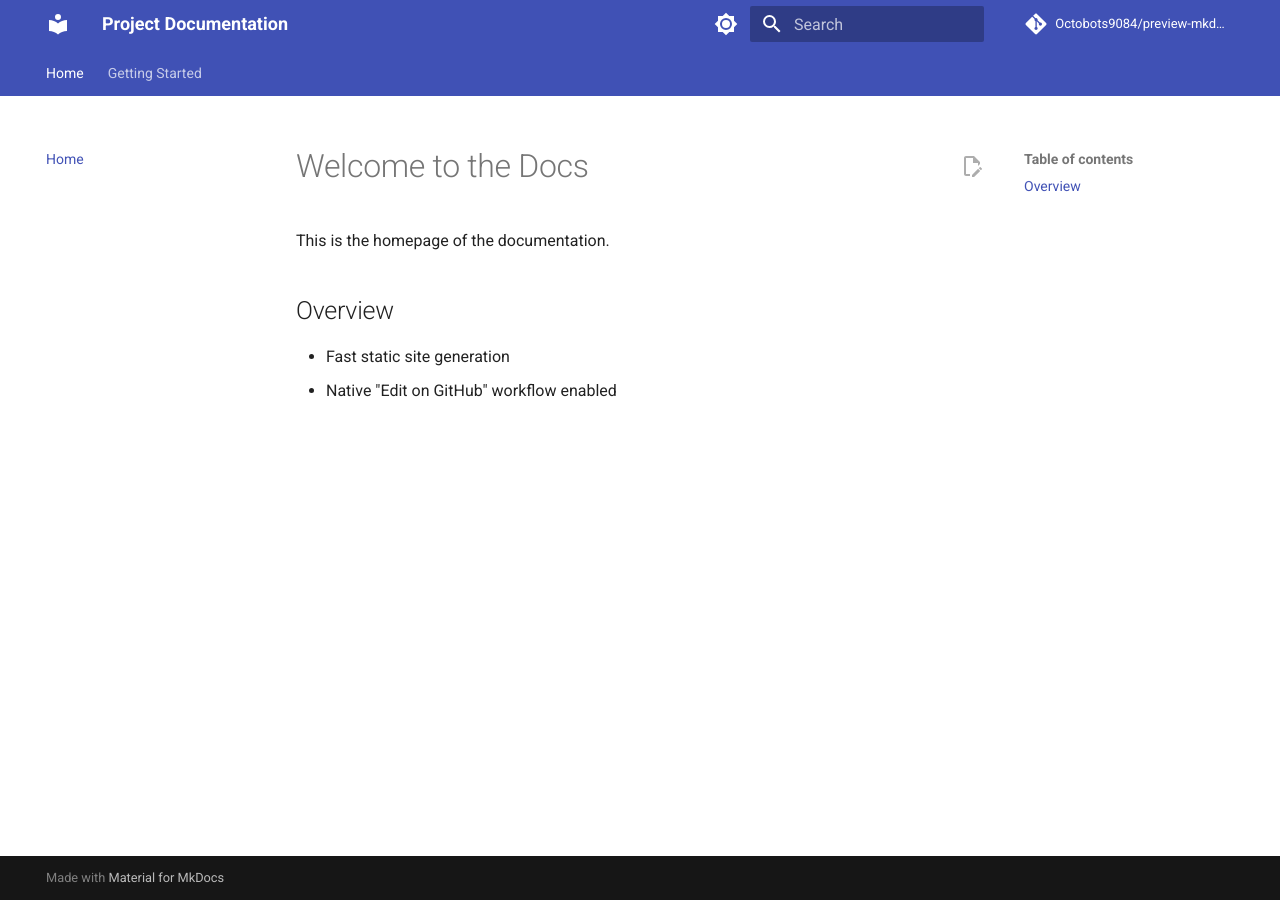
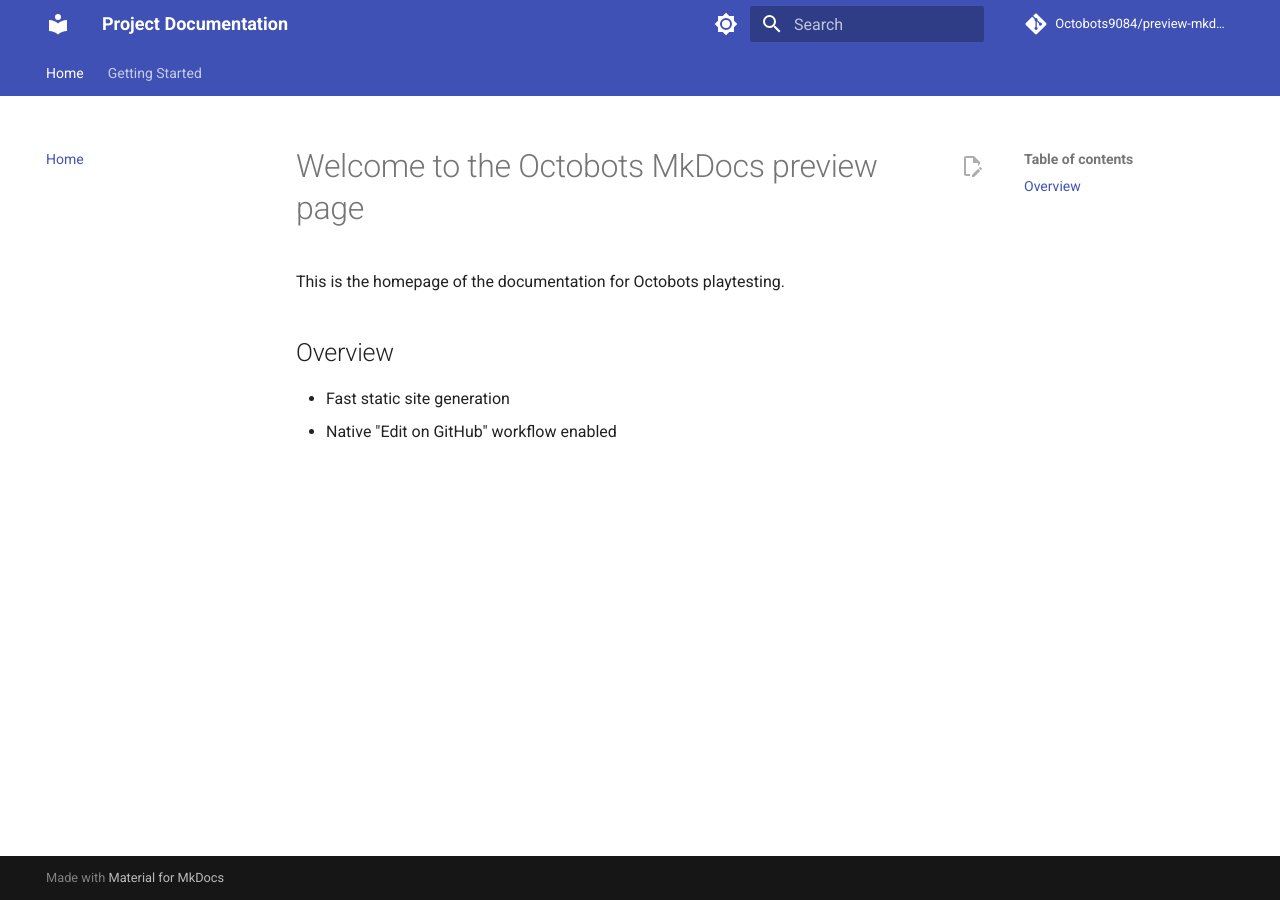
Before and after one commit to Octobots9084/preview-mkdocs, an MkDocs documentation site: the page built from docs/index.md, in a window 1280 px wide. Built offline with MkDocs 1.6.1 and Material for MkDocs 9.7.7, drawn with Linux system fonts in a browser that asks for light colours; comment, search, counter and statistics services are not loaded.

Commit message:
Update index.md

```diff
--- a/docs/index.md
+++ b/docs/index.md
@@ -1,6 +1,6 @@
-# Welcome to the Docs
+# Welcome to the Octobots MkDocs preview page
 
-This is the homepage of the documentation.
+This is the homepage of the documentation for Octobots playtesting.
 
 ## Overview
 * Fast static site generation
```
